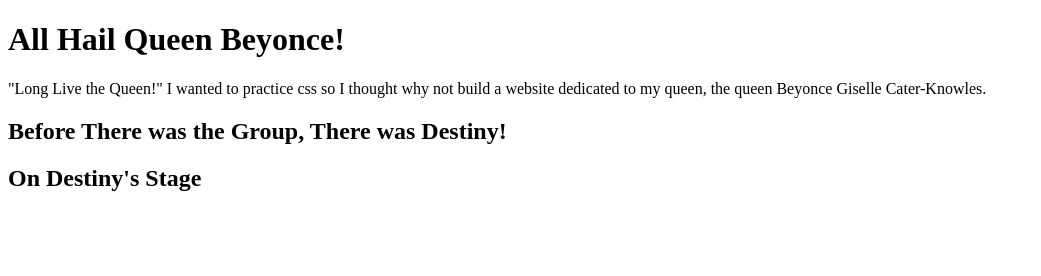
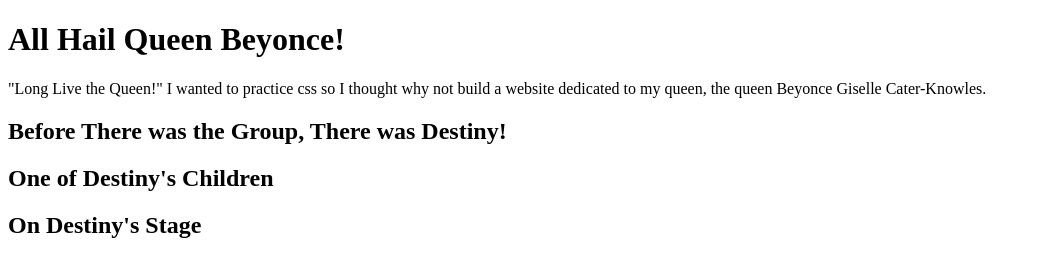
Before and after one commit to shanicegipson/Beyonce_css, a plain HTML site: page index.html in a window 1280 px wide. Shown: the whole page, without its empty margins (0-1041 px from the left). Drawn offline with Linux system fonts and the light colour scheme.

Commit message:
updated readme

```diff
--- a/index.html
+++ b/index.html
@@ -18,11 +18,11 @@
 
         </section>
         <section>
-            <h2>On Destiny's Stage</h2>
+            <h2>One of Destiny's Children</h2>
 
         </section>
         <section>
-            <h2></h2>
+            <h2>On Destiny's Stage</h2>
 
         </section>
     </main>
```
Also changed, not shown: img/beyonce-in-girls-tyme.jpg (added), img/throwback-beyonce.jpg (added), 1 other file.
